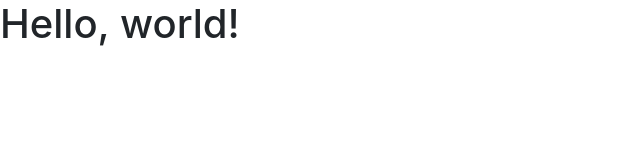
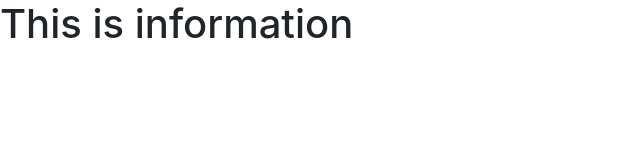
Before and after one commit to mhagerty40/Reversi-project, a website: page Public/index.html in a window 1280 px wide. Shown: the whole page, without its empty margins (0-640 px from the left). Drawn offline with nearby package versions, Linux system fonts and the light colour scheme.

Commit message:
no message

```diff
--- a/Public/index.html
+++ b/Public/index.html
@@ -11,7 +11,7 @@
     <title>Hello, world!</title>
   </head>
   <body>
-    <h1>Hello, world!</h1>
+    <h1>This is information</h1>
 
     <!-- Optional JavaScript -->
     <!-- jQuery first, then Popper.js, then Bootstrap JS -->
```
